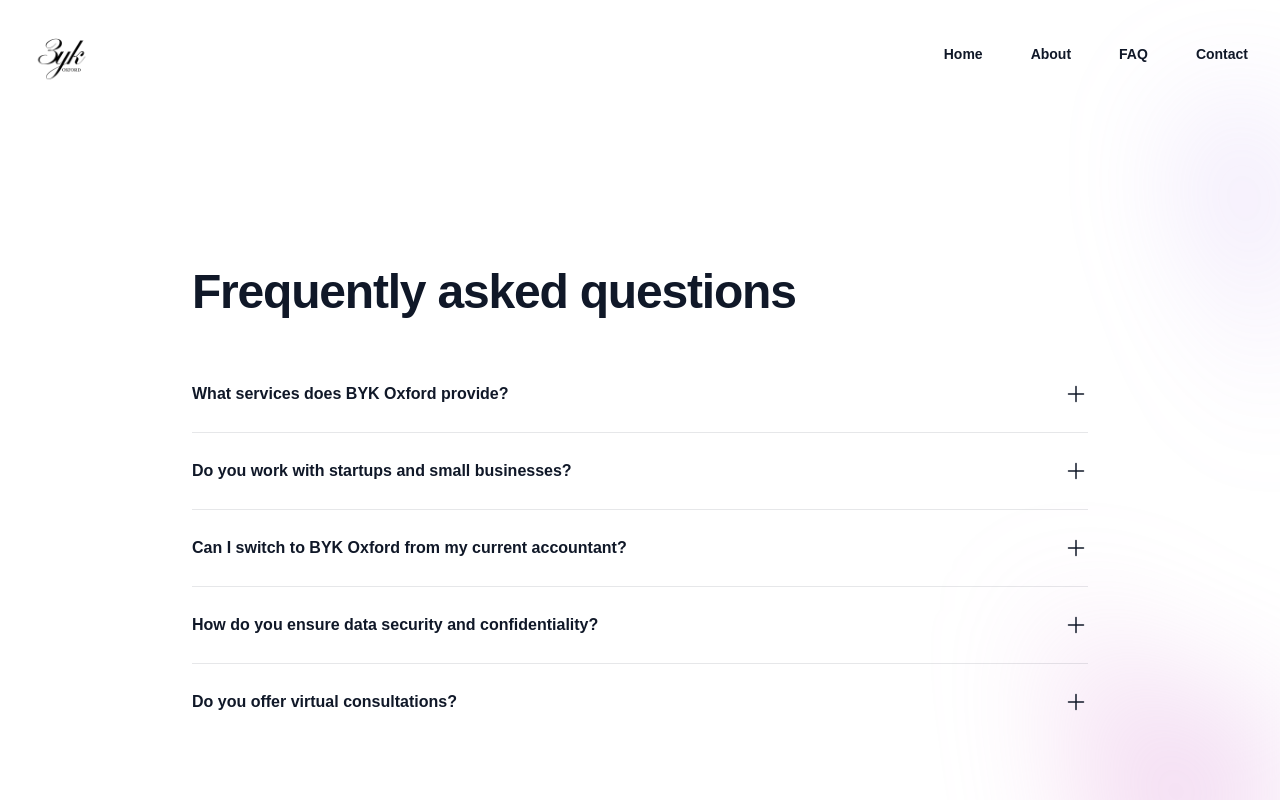
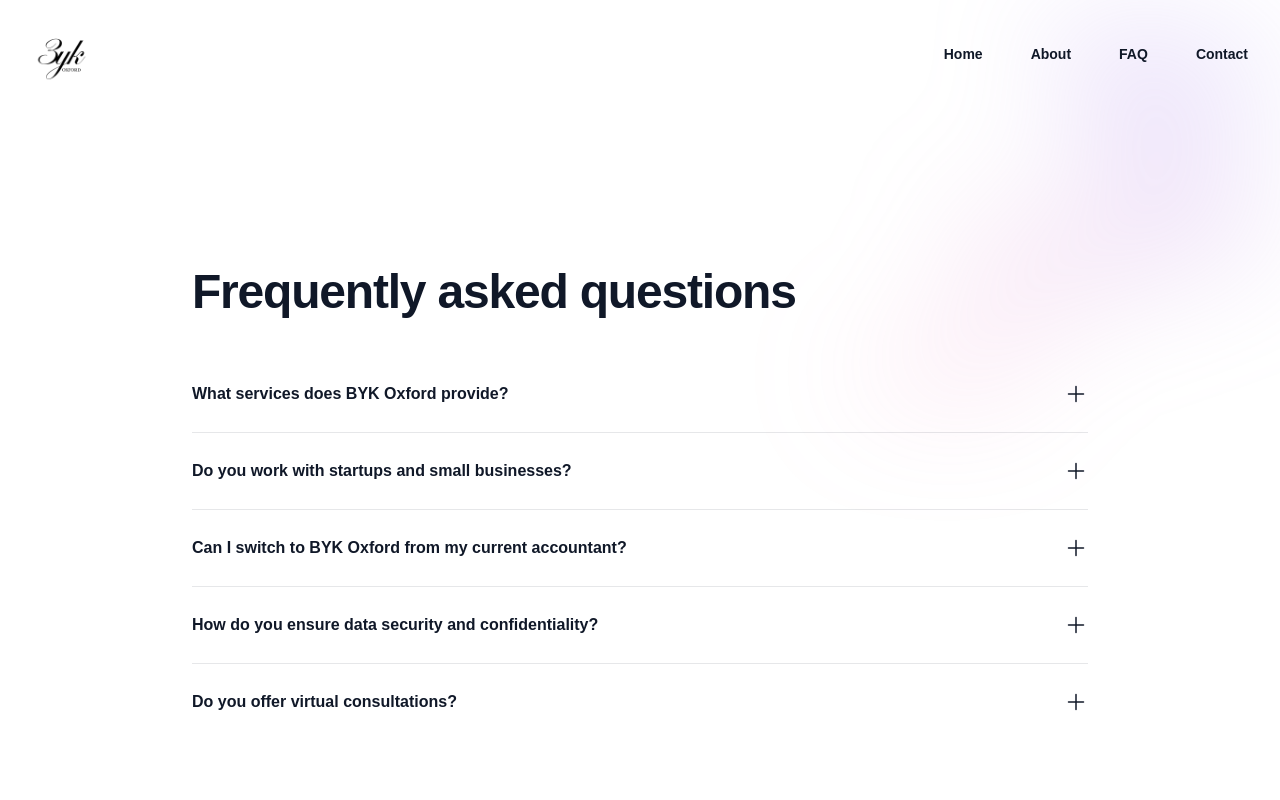
Before and after one commit to BYK-Oxford/byk-website, a Next.js app: page /faq in a window 1280 px wide. Shown: the top 800 px of the page. Built offline with nearby package versions, Linux system fonts and the light colour scheme.

Commit message:
updated faq, and about, and fixed header

```diff
--- a/src/app/faq/page.tsx
+++ b/src/app/faq/page.tsx
@@ -38,14 +38,14 @@ export default function FAQ() {
     <div className="relative isolate z-10">
       <div
         aria-hidden="true"
-        className="absolute top-0 right-0 left-1/2 -z-10 -ml-24 transform-gpu overflow-hidden blur-3xl lg:ml-24 xl:ml-48"
+        className="absolute top-[-5rem] right-0 left-1/2 -z-10 -ml-24 transform-gpu overflow-hidden blur-3xl lg:ml-24 xl:ml-48"
       >
         <div
           style={{
             clipPath:
               "polygon(63.1% 29.5%, 100% 17.1%, 76.6% 3%, 48.4% 0%, 44.6% 4.7%, 54.5% 25.3%, 59.8% 49%, 55.2% 57.8%, 44.4% 57.2%, 27.8% 47.9%, 35.1% 81.5%, 0% 97.7%, 39.2% 100%, 35.2% 81.4%, 97.2% 52.8%, 63.1% 29.5%)",
           }}
-          className="aspect-801/1036 w-[50.0625rem] bg-linear-to-tr from-[#ff80b5] to-[#9089fc] opacity-30"
+          className="aspect-[4/3] w-[30rem] bg-linear-to-tr from-[#ff80b5] to-[#9089fc] opacity-30"
         />
       </div>
 
--- a/src/app/ui/header.tsx
+++ b/src/app/ui/header.tsx
@@ -80,6 +80,7 @@ export default function Header() {
                   <Link
                     key={item.name}
                     href={item.href}
+                    onClick={() => setMobileMenuOpen(false)}
                     className="-mx-3 block rounded-lg px-3 py-2 text-base/7 font-semibold text-gray-900 hover:bg-gray-50"
                   >
                     {item.name}
```
